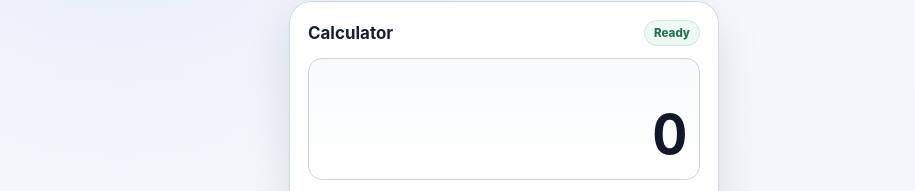
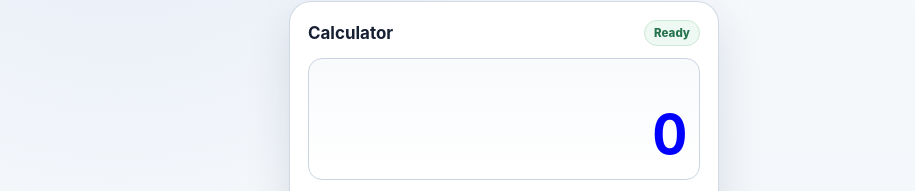
Before and after one commit to Nhi0306/hello-calculator-mvp-v1.0, a plain HTML site: page index.html in a window 1280 px wide. Shown: the part 236-427 px from the top of the page, without its empty margins (136-1051 px from the left). Drawn offline with Linux system fonts and the light colour scheme.

Commit message:
Update Hello Calculator content - blue result display

```diff
--- a/css/style.css
+++ b/css/style.css
@@ -176,7 +176,7 @@ h1 {
 .main-display {
   min-height: 72px;
   padding: 2px 14px 12px;
-  color: #111827;
+  color: blue;
   font-size: clamp(2.25rem, 11vw, 3.4rem);
   font-variant-numeric: tabular-nums;
   font-weight: 750;
```
